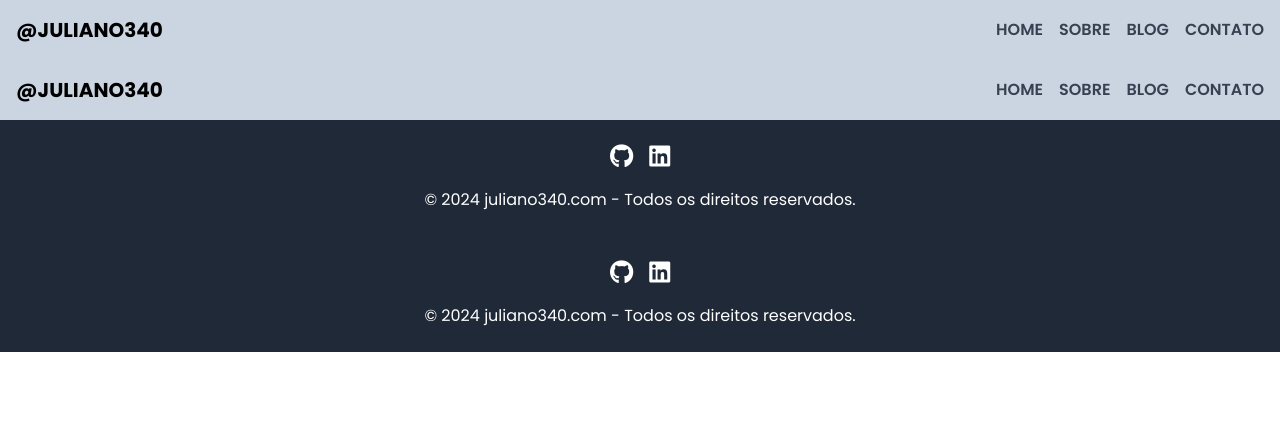
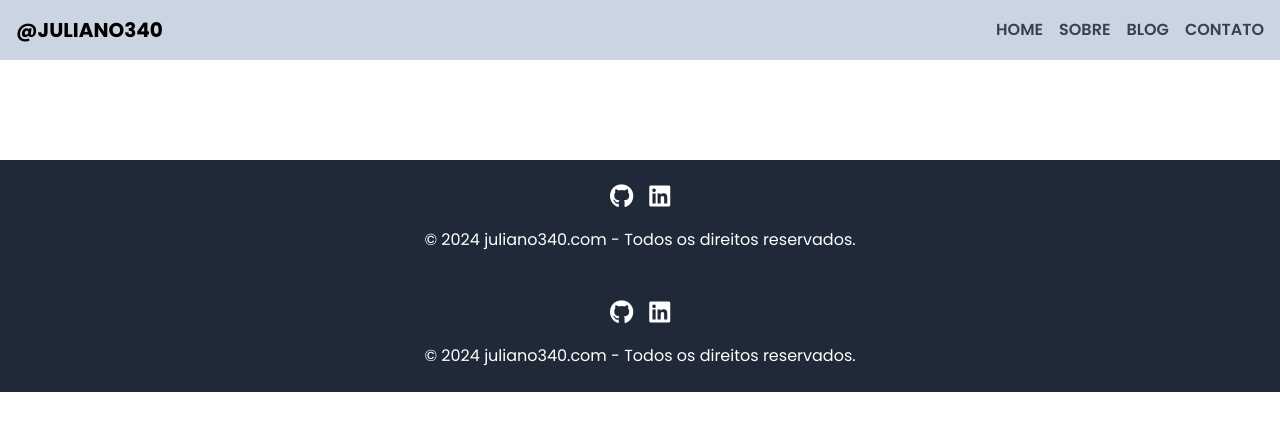
Before and after one commit to juliano340/site-vercel, a Next.js app: page /components/Layout in a window 1280 px wide. Shown: the top 430 px of the page. Built offline with nearby package versions, Linux system fonts and the light colour scheme.

Commit message:
Fixando nav menu no topo

```diff
--- a/src/pages/components/Menu.jsx
+++ b/src/pages/components/Menu.jsx
@@ -7,7 +7,7 @@ export default function Menu() {
 
     return (
         <>
-            <div className="sm:hidden p-4 bg-slate-300 font-semibold">
+            <div className="fixed top-0 left-0 right-0 sm:hidden p-4 bg-slate-300 font-semibold z-50">
                 <div className="flex items-center justify-between">
                     <a href="/" className="text-xl font-bold">
                         @JULIANO340
@@ -38,7 +38,7 @@ export default function Menu() {
                 )}
             </div>
 
-            <div className="hidden sm:flex items-center justify-between bg-slate-300 font-semibold p-4">
+            <div className="fixed top-0 left-0 right-0 hidden sm:flex items-center justify-between bg-slate-300 font-semibold p-4 z-50">
                 <a href="/" className="text-xl font-bold">
                     @JULIANO340
                 </a>
@@ -49,6 +49,7 @@ export default function Menu() {
                     <li><a href="/contato" className="hover:underline">CONTATO</a></li>
                 </ul>
             </div>
+            <div className="pt-16 sm:pt-20"></div> {/* Spacing for fixed nav */}
         </>
     );
 }
```
